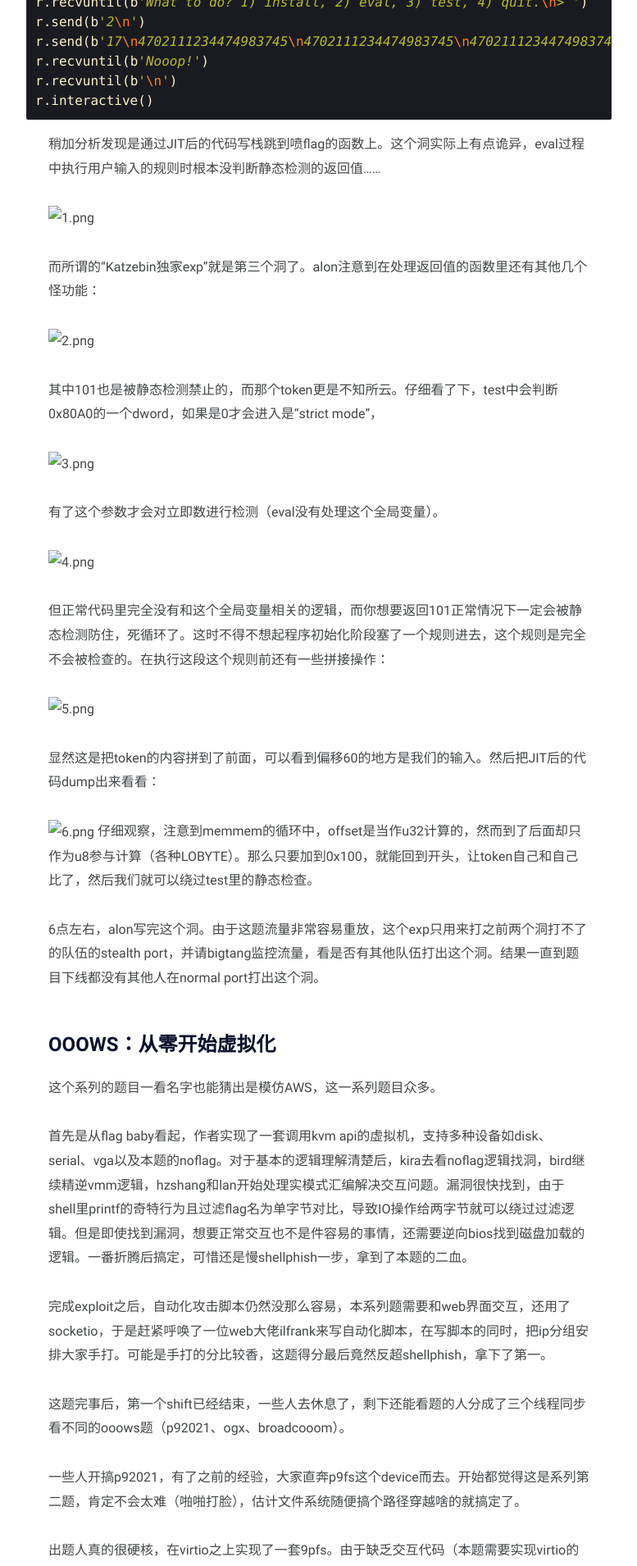
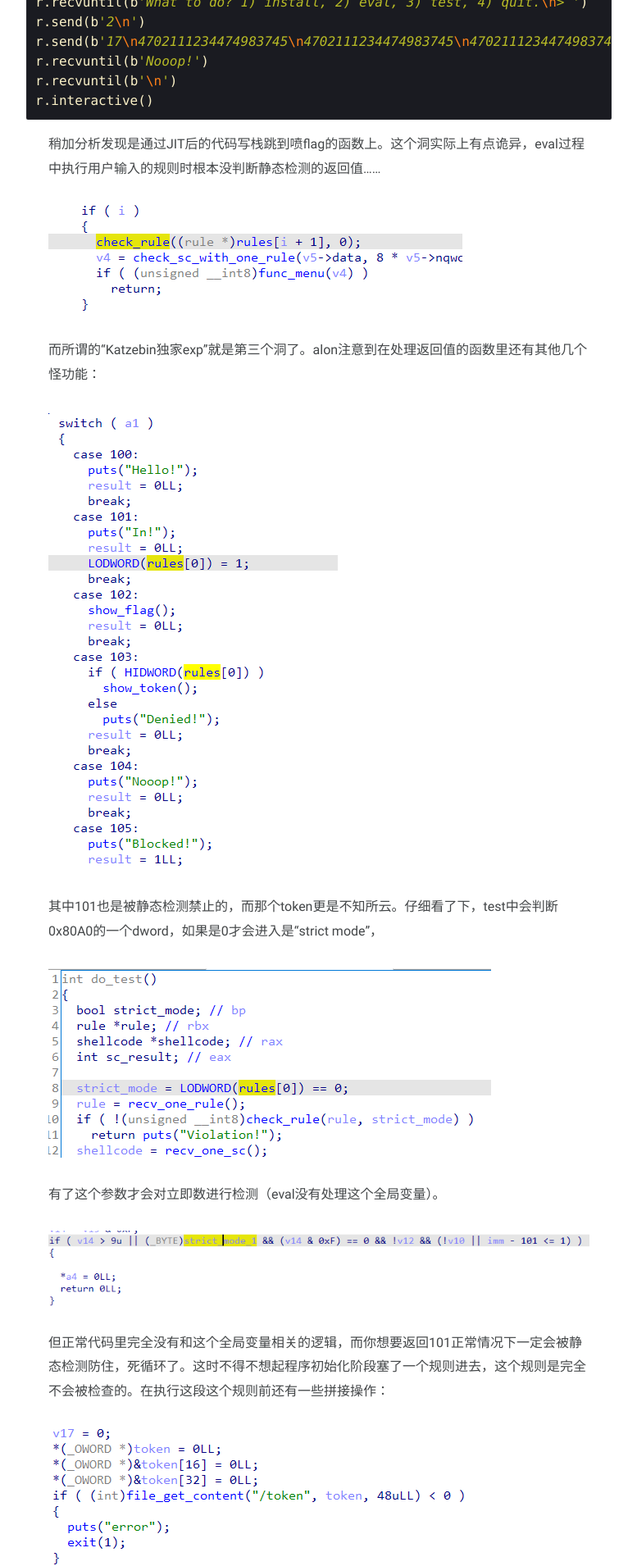
Before and after one commit to elnx/elnx.github.io, a Jekyll site: the page built from _posts/def-con-ctf-2021/2021-8-14-def-con-ctf-2021.md, in a window 1280 px wide. Shown: the part 1739-3649 px from the top of the page at 82% size, without its empty margins (251-1028 px from the left). Built offline with Jekyll 4.4.1, drawn with Linux system fonts in a browser that asks for light colours; some web fonts are replaced.

Commit message:
Update 2021-8-14-def-con-ctf-2021.md

```diff
--- a/_posts/def-con-ctf-2021/2021-8-14-def-con-ctf-2021.md
+++ b/_posts/def-con-ctf-2021/2021-8-14-def-con-ctf-2021.md
@@ -45,27 +45,27 @@ r.interactive()
 
 稍加分析发现是通过JIT后的代码写栈跳到喷flag的函数上。这个洞实际上有点诡异，eval过程中执行用户输入的规则时根本没判断静态检测的返回值……
 
-![1.png](1.png)
+![1.png](/assets/img/def-con-ctf-2021/1.png)
 
 而所谓的“Katzebin独家exp”就是第三个洞了。alon注意到在处理返回值的函数里还有其他几个怪功能：
 
-![2.png](2.png)
+![2.png](/assets/img/def-con-ctf-2021/2.png)
 
 其中101也是被静态检测禁止的，而那个token更是不知所云。仔细看了下，test中会判断0x80A0的一个dword，如果是0才会进入是“strict mode”，
 
-![3.png](3.png)
+![3.png](/assets/img/def-con-ctf-2021/3.png)
 
 有了这个参数才会对立即数进行检测（eval没有处理这个全局变量）。
 
-![4.png](4.png)
+![4.png](/assets/img/def-con-ctf-2021/4.png)
 
  但正常代码里完全没有和这个全局变量相关的逻辑，而你想要返回101正常情况下一定会被静态检测防住，死循环了。这时不得不想起程序初始化阶段塞了一个规则进去，这个规则是完全不会被检查的。在执行这段这个规则前还有一些拼接操作：
 
-![5.png](5.png)
+![5.png](/assets/img/def-con-ctf-2021/5.png)
 
 显然这是把token的内容拼到了前面，可以看到偏移60的地方是我们的输入。然后把JIT后的代码dump出来看看：
 
-![6.png](6.png)
+![6.png](/assets/img/def-con-ctf-2021/6.png)
  仔细观察，注意到memmem的循环中，offset是当作u32计算的，然而到了后面却只作为u8参与计算（各种LOBYTE）。那么只要加到0x100，就能回到开头，让token自己和自己比了，然后我们就可以绕过test里的静态检查。
 
 6点左右，alon写完这个洞。由于这题流量非常容易重放，这个exp只用来打之前两个洞打不了的队伍的stealth port，并请bigtang监控流量，看是否有其他队伍打出这个洞。结果一直到题目下线都没有其他人在normal port打出这个洞。
@@ -102,7 +102,7 @@ broadcom由yz bigtang bird homura等同学负责，听说他们整了一套很
 
 由于主办方提醒让大家focus在驱动上，说init只是示例，现场的大家开始发散思维，甚至开始脑洞起多个虚拟机是否存在race的问题。AAA众人竟然开始看起了vmwrite中各个写入的bit是什么含义。
 
-![7.png](7.png)
+![7.png](/assets/img/def-con-ctf-2021/7.png)
 
 北京时间23点30左右，就在这山穷水尽的时候，h0twinter指出`ept_map_range`存在off by one的问题，也就是初始化虚拟机页表的时候多映射了一个页，导致虚拟机内可以直接覆盖掉eptp，然后就是任意物理内存访问了，之后搜内存就完事了。可惜时间太紧张，elnx和kira手忙脚乱地调试，各种小坑不断，没做完exploit（赛后整理到了<https://gist.github.com/elnx/3c568db706bf1c27299ac53907ff6c62>），而AAA的同学们成功重放了StarBugs的流量。流量里可以看到他们用\x16轻松解决了终端输入的问题，佩服。
  没打多久，进入二阶段，回归了上传虚拟磁盘的形式。这下flag可不是在initrd里了，想直接在1GB的内存里搜flag的内容感觉有点扯？众人讨论是否要写内核shellcode，然而内核shellcode往哪写呢？写完了你还不能让它乱崩，毕竟是宿主机，内核要是panic了flag都没处拿了。在大家的讨论中，StarBugs再次一血，再没过多久比赛结束。
@@ -113,7 +113,7 @@ broadcom由yz bigtang bird homura等同学负责，听说他们整了一套很
 
 感谢给大家安排各种早饭、中饭、晚饭、夜宵以及零食、饮料的同事们。
 
-![8.png](8.png)
+![8.png](/assets/img/def-con-ctf-2021/8.png)
 
 再次感谢OOO为我们带来了这场精彩的比赛。
 
```
Also changed, not shown: assets/img/def-con-ctf-2021/1.png (renamed from _posts/def-con-ctf-2021/1.png), assets/img/def-con-ctf-2021/2.png (renamed from _posts/def-con-ctf-2021/2.png), assets/img/def-con-ctf-2021/3.png (renamed from _posts/def-con-ctf-2021/3.png), assets/img/def-con-ctf-2021/4.png (renamed from _posts/def-con-ctf-2021/4.png), assets/img/def-con-ctf-2021/5.png (renamed from _posts/def-con-ctf-2021/5.png), assets/img/def-con-ctf-2021/6.png (renamed from _posts/def-con-ctf-2021/6.png), assets/img/def-con-ctf-2021/7.png (renamed from _posts/def-con-ctf-2021/7.png), assets/img/def-con-ctf-2021/8.png (renamed from _posts/def-con-ctf-2021/8.png).
